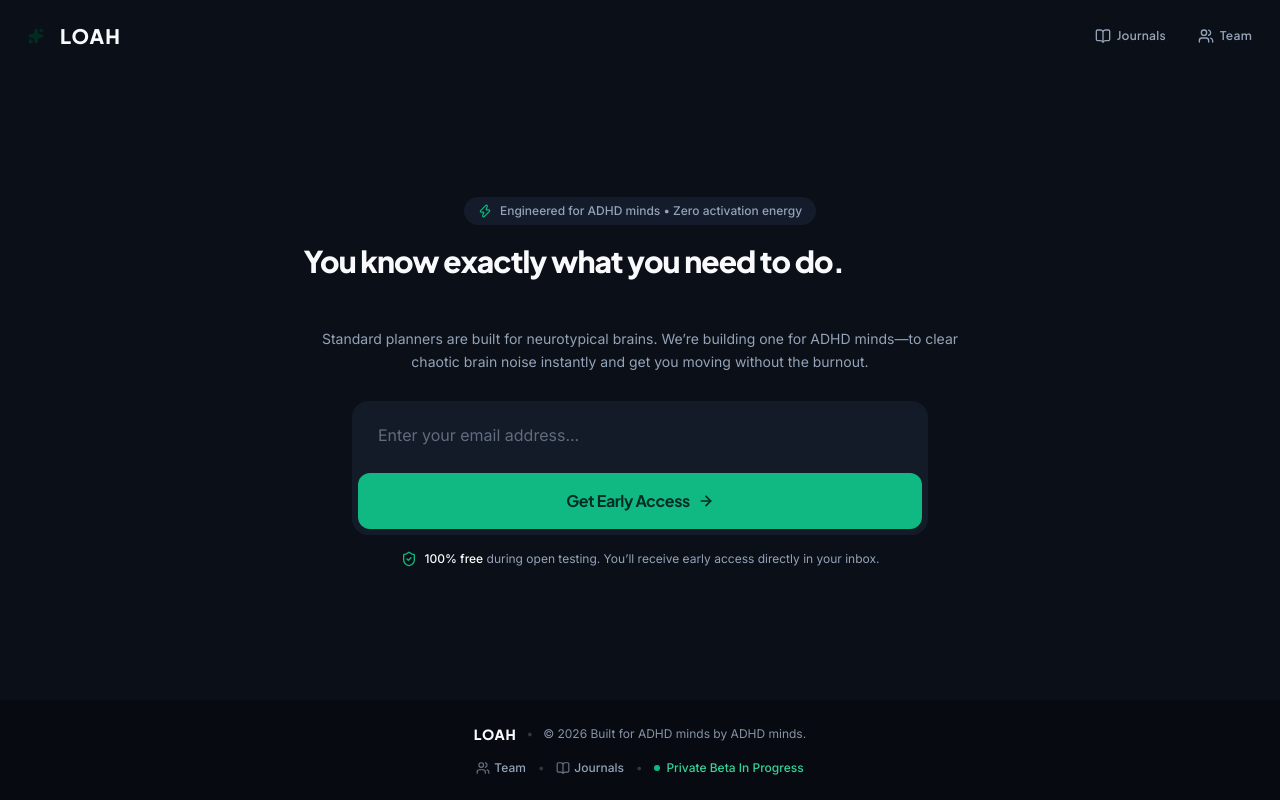
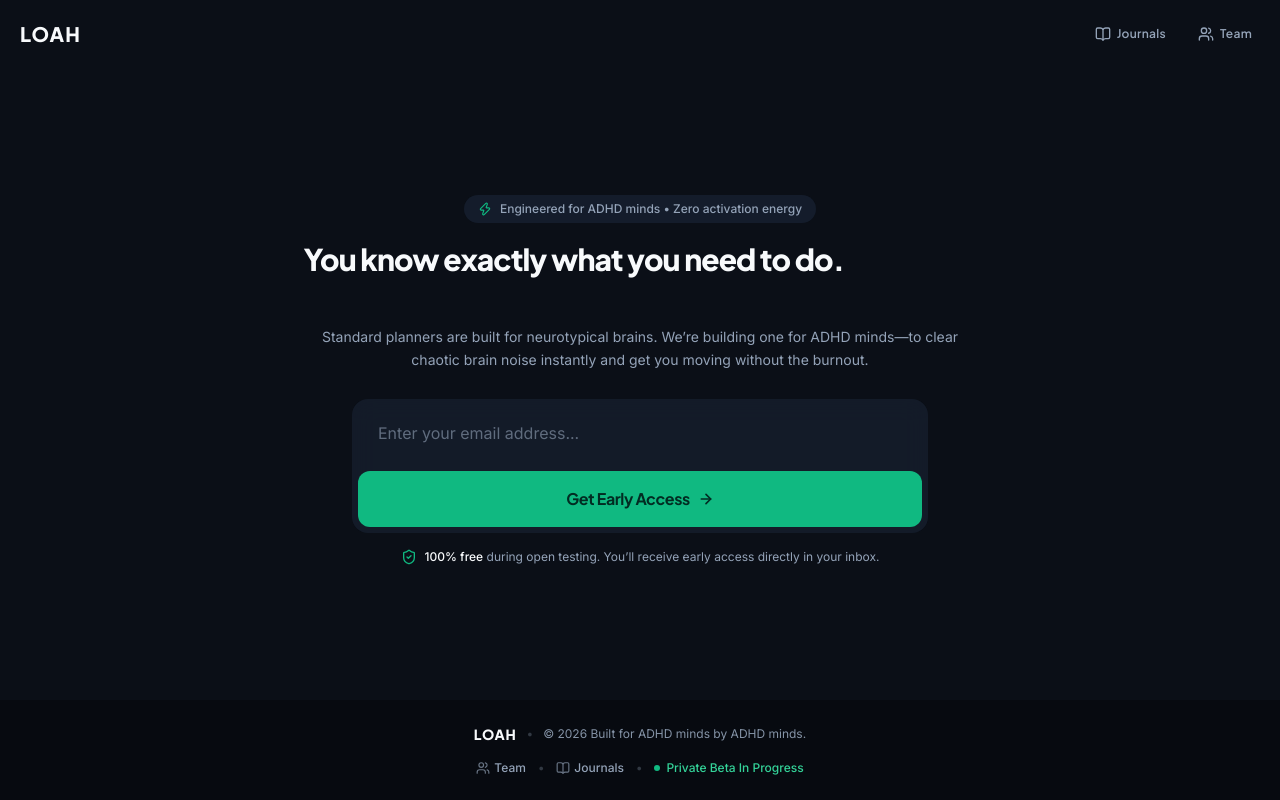
Before and after one commit to HarshaJyos/LOAH_WAITLIST, a Next.js app: page / in a window 1280 px wide. Built offline with nearby package versions, Linux system fonts and the light colour scheme.

Commit message:
chore: remove logo icon in header, keeping clean LOAH brand typography

```diff
--- a/components/Header.tsx
+++ b/components/Header.tsx
@@ -16,12 +16,9 @@ export function Header() {
       {/* Brand Logo */}
       <Link
         href="/"
-        className="group flex items-center gap-2 focus:outline-none focus-visible:ring-2 focus-visible:ring-[#10B981] rounded-xl p-1 transition-transform active:scale-95"
+        className="group flex items-center focus:outline-none focus-visible:ring-2 focus-visible:ring-[#10B981] rounded-xl p-1 transition-transform active:scale-95"
         aria-label="LOAH Home"
       >
-        <div className="w-8 h-8 rounded-xl bg-gradient-to-br from-[#10B981] to-[#047857] flex items-center justify-center text-[#022C22] shadow-[0_0_15px_rgba(16,185,129,0.3)] group-hover:shadow-[0_0_20px_rgba(16,185,129,0.5)] transition-all">
-          <Sparkles className="w-4 h-4 fill-current stroke-[2.5]" />
-        </div>
         <span className="font-heading font-extrabold text-xl sm:text-2xl tracking-wider text-[#F8FAFC] group-hover:text-[#10B981] transition-colors">
           LOAH
         </span>
```
